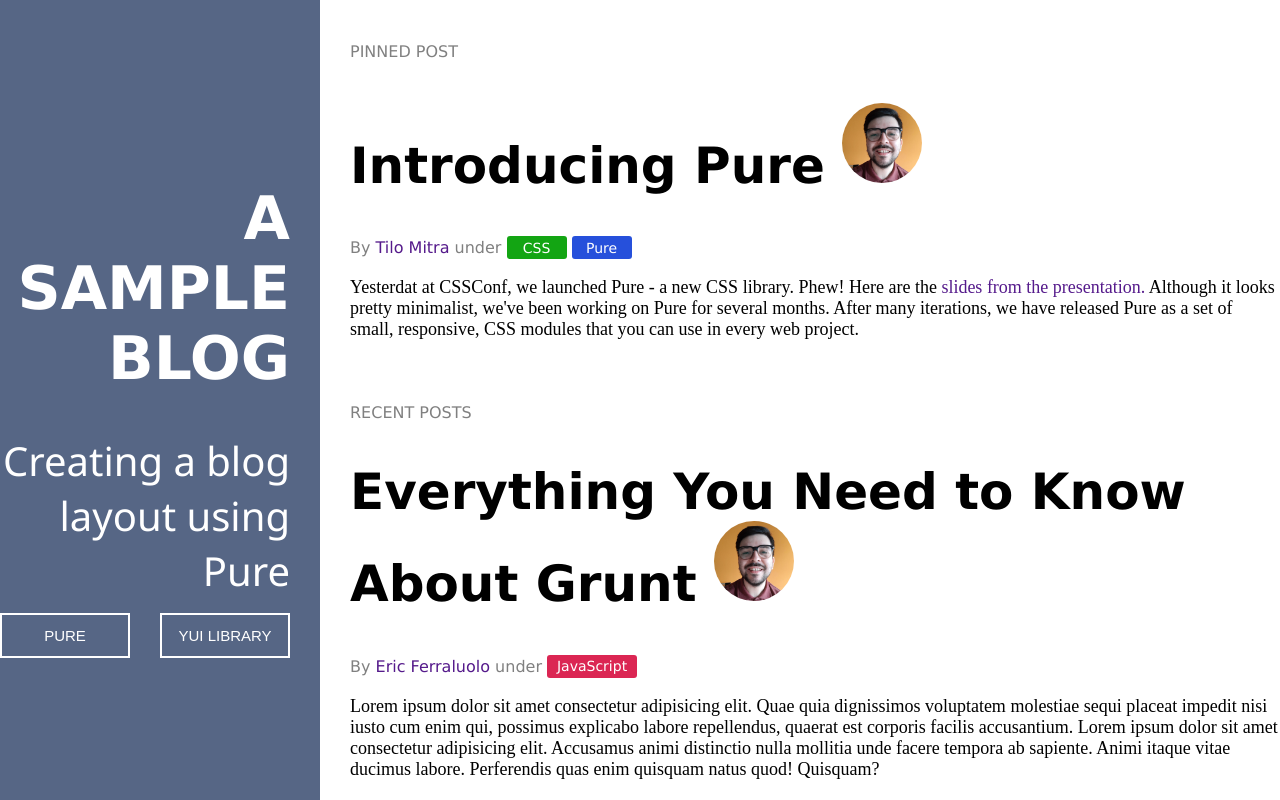
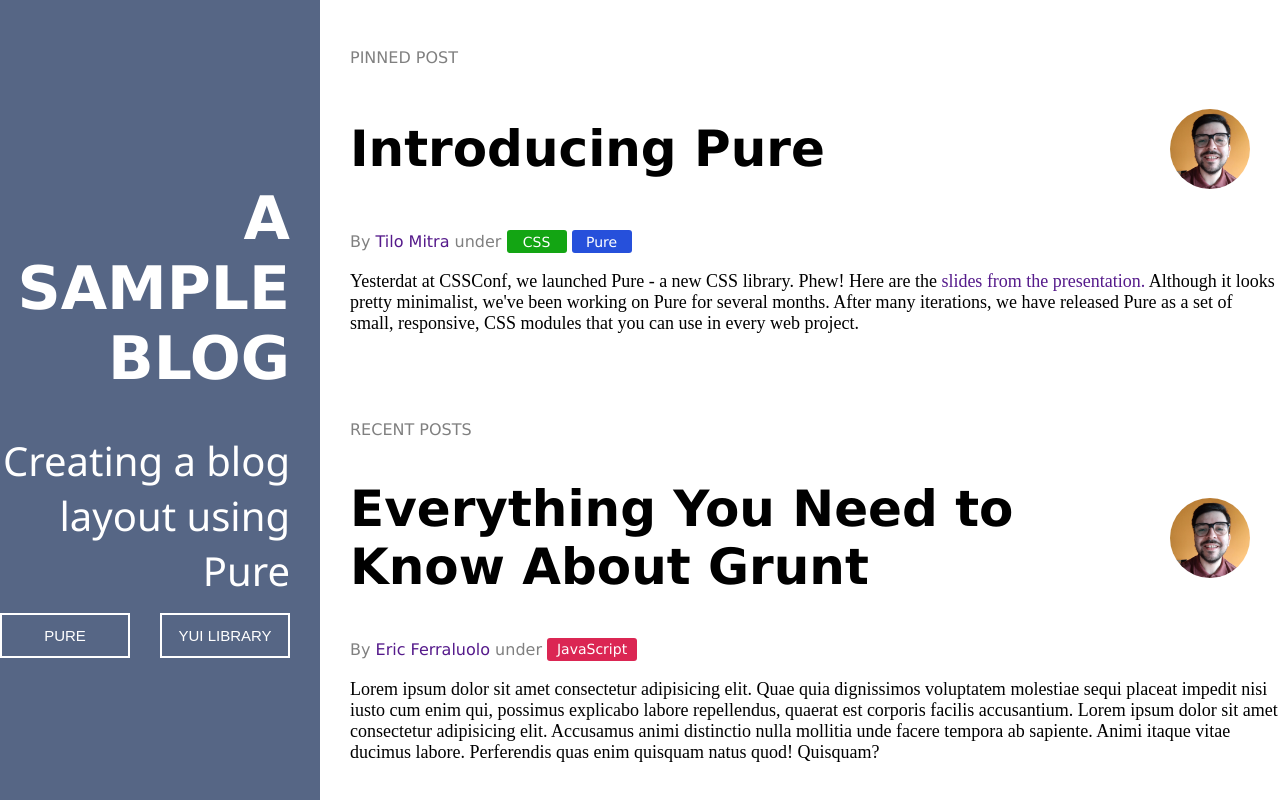
Before and after one commit to criswilson/ejercicio-02-, a plain HTML site: page index.html in a window 1280 px wide. Drawn offline with Linux system fonts and the light colour scheme.

Commit message:
imagenes alineadas a la derecha

```diff
--- a/style.css
+++ b/style.css
@@ -83,6 +83,10 @@ body {
 .titleRight {
   font-size: 50px;
   font-family: Verdana, Geneva, Tahoma, sans-serif;
+  display: flex;
+  align-items: center;
+  justify-content: space-between;
+  margin-right: 30px;
 }
 
 .autor {
```
